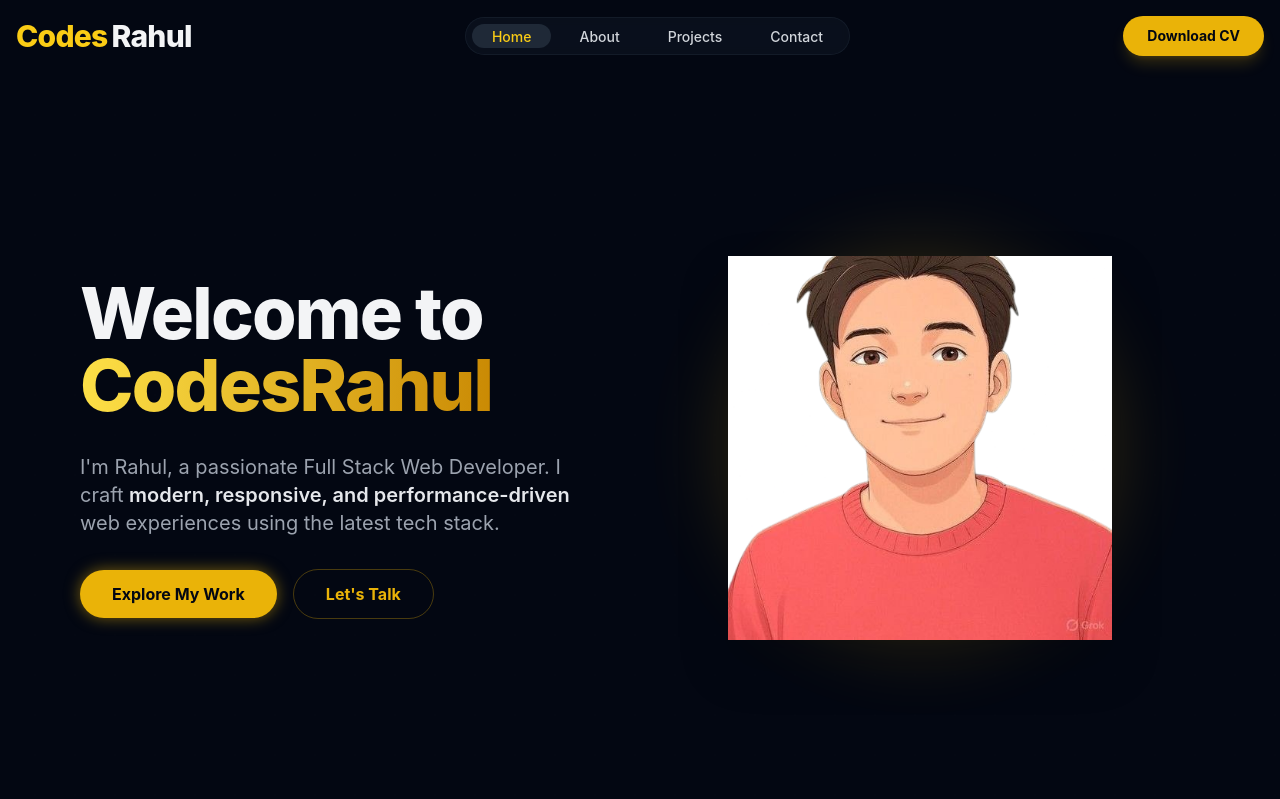
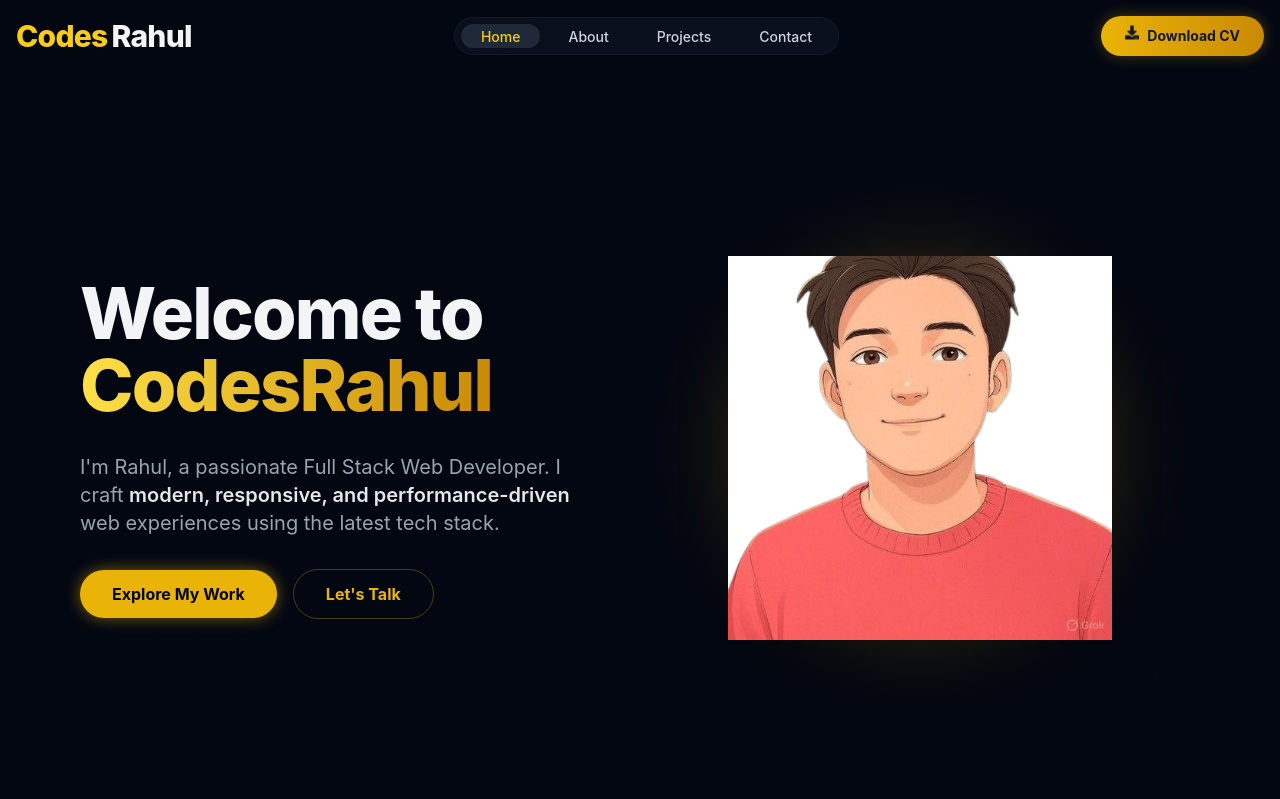
Before and after one commit to CodesRahul96/CodesRahul, a React (Vite) app: page / in a window 1280 px wide. Shown: the top 799 px of the page. Built offline with nearby package versions, Linux system fonts and the light colour scheme.

Commit message:
Improve Download CV Button

```diff
--- a/src/components/Navbar.jsx
+++ b/src/components/Navbar.jsx
@@ -1,6 +1,7 @@
 import React, { useState, useCallback, useEffect } from "react";
 import { NavLink, useLocation } from "react-router-dom";
 import { motion, AnimatePresence } from "framer-motion";
+import { FaDownload, FaSpinner } from "react-icons/fa";
 import { NAV_LINKS, CV_FILE_ID, CV_FILENAME } from "../constants";
 
 const Navbar = () => {
@@ -129,9 +130,28 @@ const Navbar = () => {
               whileTap={{ scale: 0.95 }}
               onClick={handleDownloadCV}
               disabled={isDownloading}
-              className={`bg-yellow-500 hover:bg-yellow-400 text-gray-950 font-bold py-2.5 px-6 rounded-full shadow-lg shadow-yellow-500/20 transition duration-300 text-sm ${isDownloading ? 'opacity-50 cursor-not-allowed' : ''}`}
+              className={`
+                relative overflow-hidden
+                flex items-center gap-2
+                bg-gradient-to-r from-yellow-500 to-yellow-600
+                hover:from-yellow-400 hover:to-yellow-500
+                text-gray-900 font-bold py-2.5 px-6 rounded-full
+                shadow-[0_0_15px_rgba(234,179,8,0.3)] hover:shadow-[0_0_20px_rgba(234,179,8,0.5)]
+                transition-all duration-300 text-sm
+                ${isDownloading ? 'cursor-not-allowed opacity-90' : ''}
+              `}
             >
-              {isDownloading ? 'Downloading...' : 'Download CV'}
+              {isDownloading ? (
+                <>
+                  <FaSpinner className="animate-spin" />
+                  <span>Downloading...</span>
+                </>
+              ) : (
+                <>
+                  <FaDownload className="animate-bounce" style={{ animationDuration: '2s' }} />
+                  <span>Download CV</span>
+                </>
+              )}
             </motion.button>
         </div>
 
@@ -186,9 +206,25 @@ const Navbar = () => {
                         <button
                         onClick={handleDownloadCV}
                         disabled={isDownloading}
-                        className={`w-full bg-yellow-500 hover:bg-yellow-600 text-xl text-gray-900 font-bold py-4 px-6 rounded-xl shadow-lg transition duration-300 ${isDownloading ? 'opacity-50 cursor-not-allowed' : ''}`}
+                        className={`
+                            w-full flex items-center justify-center gap-3
+                            bg-gradient-to-r from-yellow-500 to-yellow-600
+                            text-xl text-gray-900 font-bold py-4 px-6 rounded-xl
+                            shadow-lg transition duration-300
+                            ${isDownloading ? 'opacity-70 cursor-not-allowed' : ''}
+                        `}
                         >
-                        {isDownloading ? 'Downloading...' : 'Download CV'}
+                         {isDownloading ? (
+                            <>
+                                <FaSpinner className="animate-spin" />
+                                <span>Downloading...</span>
+                            </>
+                        ) : (
+                            <>
+                                <FaDownload className="animate-bounce" style={{ animationDuration: '2s' }} />
+                                <span>Download CV</span>
+                            </>
+                        )}
                         </button>
                     </motion.li>
                 </motion.ul>
```
